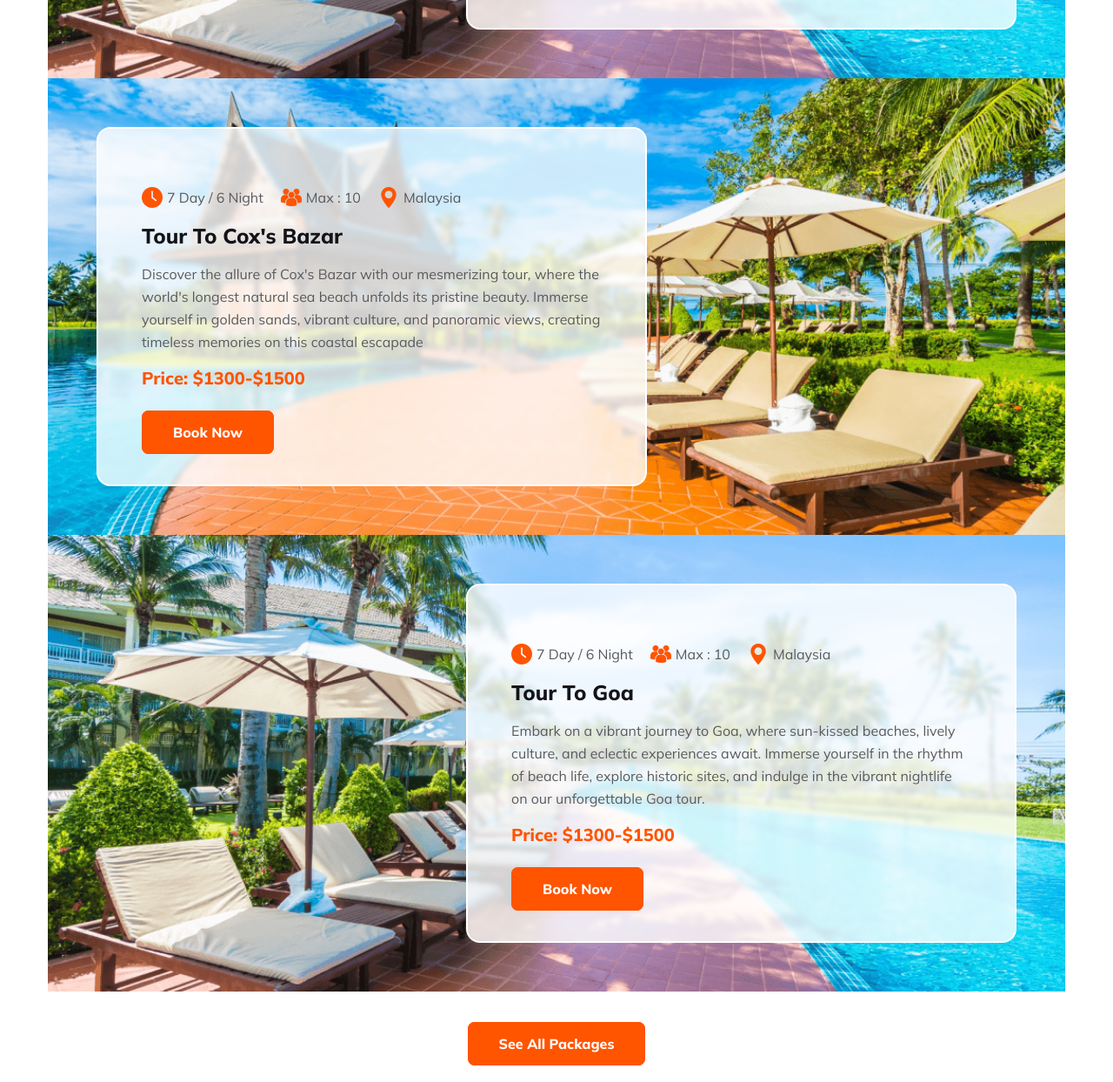
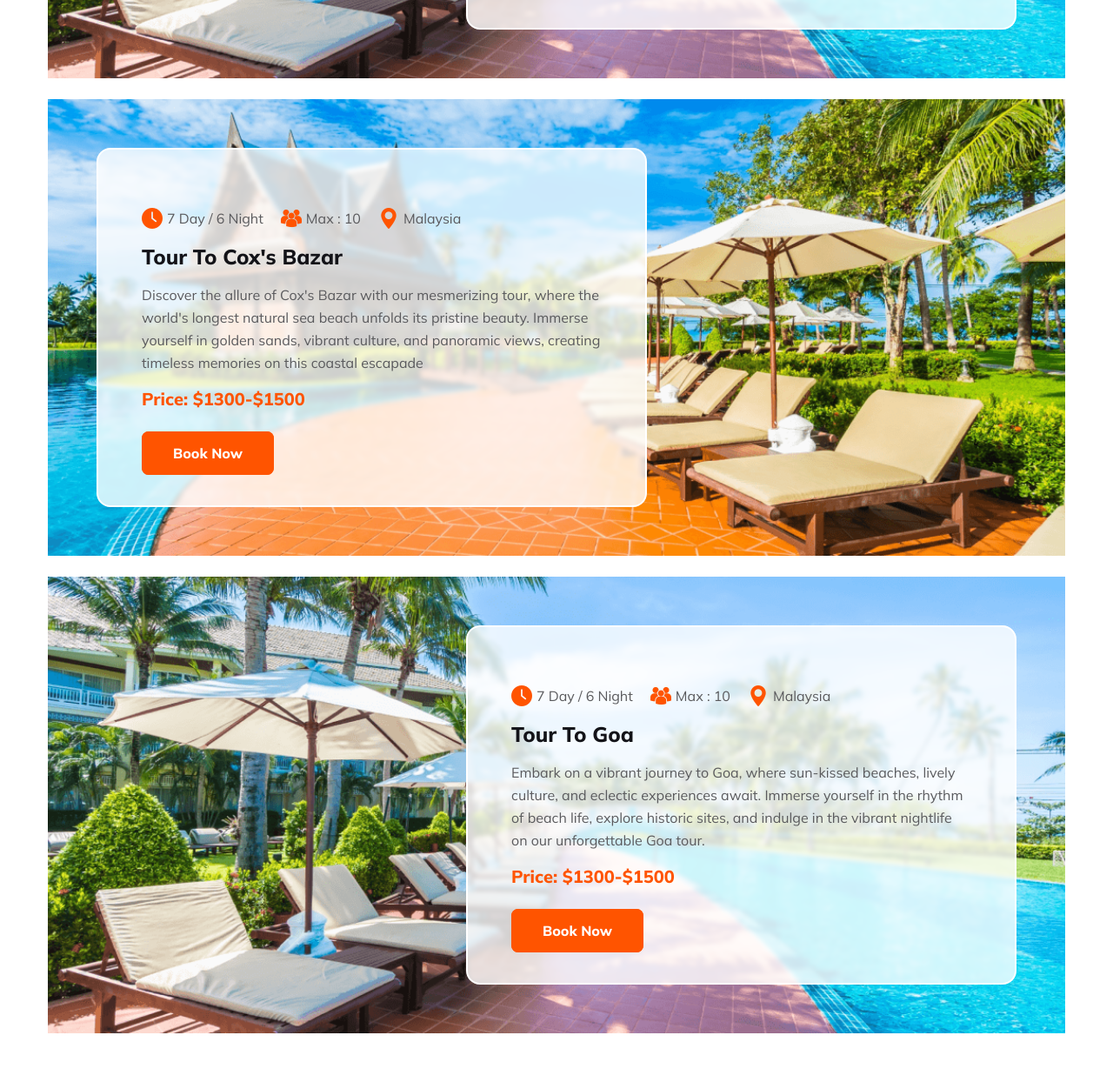
Before and after one commit to Shohanur-Shohan/hero-trip-gotrip-assignement2, a plain HTML site: page index.html in a window 1280 px wide. Shown: the part 4069-5313 px from the top of the page at 87% size. Drawn offline with Linux system fonts and the light colour scheme.

Commit message:
desktop deals gap fixed

```diff
--- a/css/style.css
+++ b/css/style.css
@@ -401,6 +401,7 @@ header nav ul .hambuger-icon{
     display: flex;
     align-items: center;
     justify-content: end;
+    margin-bottom: 24px;
 }
 .deals .group2{
     background-image: url('/images/deals2.png');
@@ -411,6 +412,7 @@ header nav ul .hambuger-icon{
     display: flex;
     align-items: center;
     justify-content: start;
+    margin-bottom: 24px;
 }
 .deals .group3{
     background-image: url('/images/deals1.png');
@@ -421,6 +423,7 @@ header nav ul .hambuger-icon{
     display: flex;
     align-items: center;
     justify-content: end;
+    margin-bottom: 24px;
 }
 .deals .date-group{
     display: flex;
```
